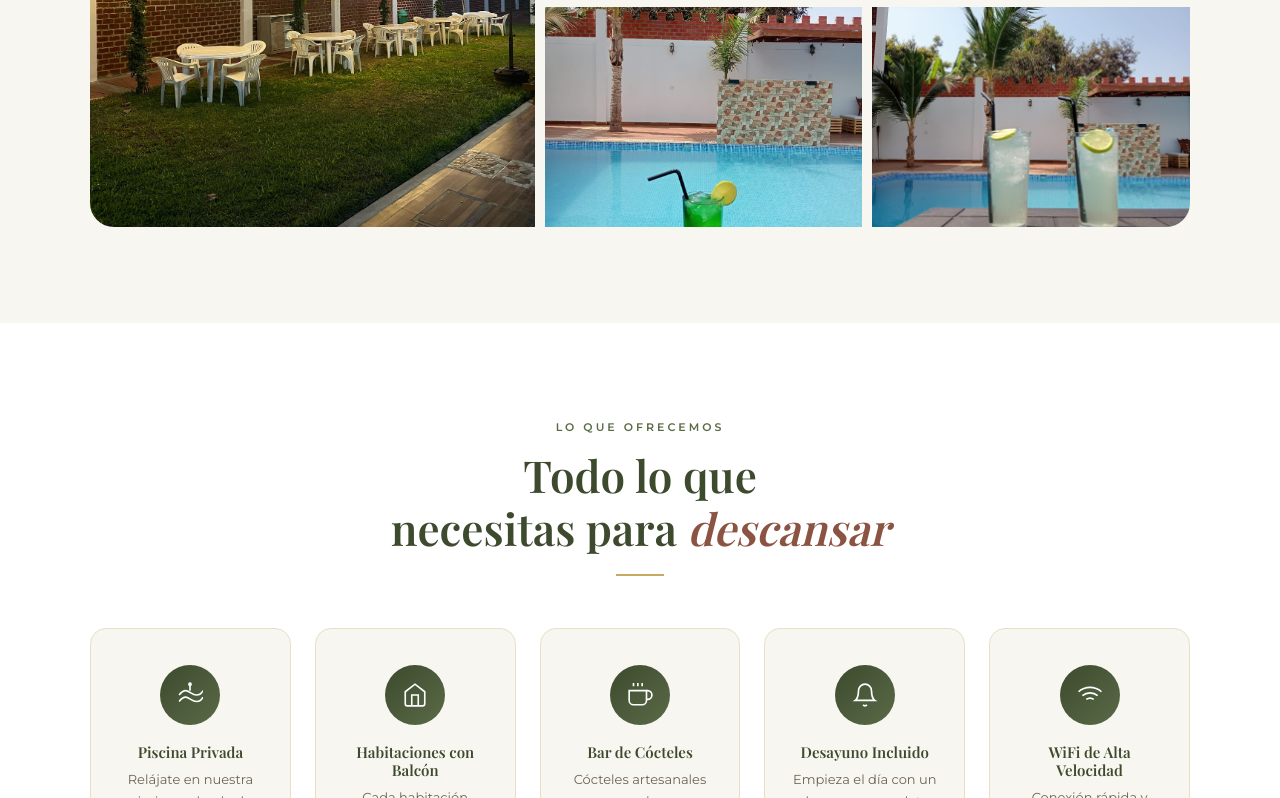
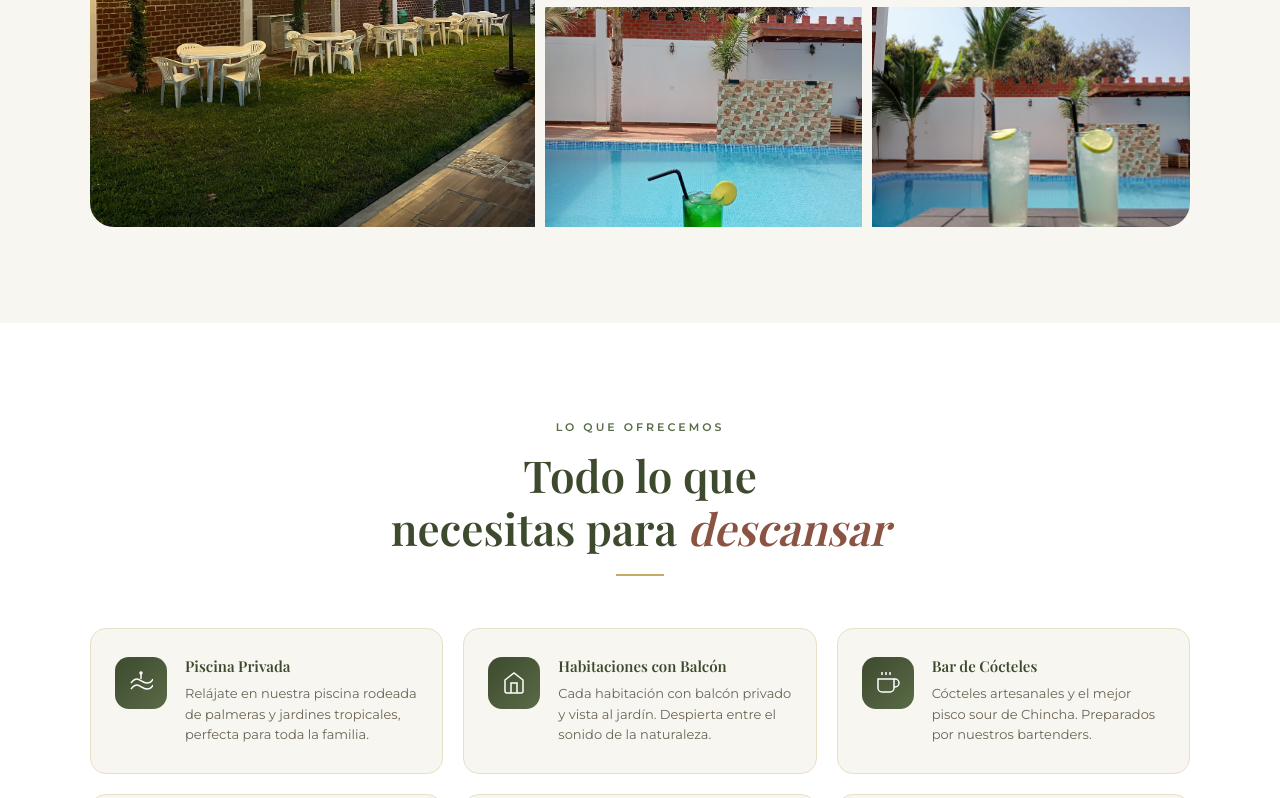
Before and after one commit to casi333/OliversGardenWebPage, a plain HTML site: page index.html in a window 1280 px wide. Shown: the part 2002-2800 px from the top of the page. Drawn offline with nearby package versions, Linux system fonts and the light colour scheme; a web font is replaced by a local one.

Commit message:
Rediseño sección amenidades: layout horizontal icon+texto, grid 3x2 simétrico

```diff
--- a/css/responsive.css
+++ b/css/responsive.css
@@ -118,6 +118,7 @@
   /* Amenidades */
   .amenidades-grid {
     grid-template-columns: repeat(2, 1fr);
+    gap: 16px;
   }
 
   /* Ubicación */
@@ -187,6 +188,11 @@
 
   .amenidades-grid {
     grid-template-columns: 1fr;
+    gap: 12px;
+  }
+
+  .amenidad-card {
+    padding: 20px 18px;
   }
 
   .cta-botones {
--- a/css/styles.css
+++ b/css/styles.css
@@ -581,8 +581,8 @@
 
 .amenidades-grid {
   display: grid;
-  grid-template-columns: repeat(auto-fit, minmax(200px, 1fr));
-  gap: 24px;
+  grid-template-columns: repeat(3, 1fr);
+  gap: 20px;
   max-width: 1100px;
   margin: 0 auto;
 }
@@ -590,66 +590,59 @@
 .amenidad-card {
   background: var(--crema);
   border-radius: var(--radio);
-  padding: 36px 24px 30px;
-  text-align: center;
+  padding: 28px 24px;
   border: 1px solid var(--arena);
-  transition: transform var(--transicion), box-shadow var(--transicion);
-  position: relative;
-  overflow: hidden;
-}
-
-.amenidad-card::before {
-  content: '';
-  position: absolute;
-  top: 0;
-  left: 0;
-  right: 0;
-  height: 3px;
-  background: linear-gradient(90deg, var(--oliva-oscuro), var(--dorado));
-  transform: scaleX(0);
-  transition: transform 0.4s ease;
+  transition: transform var(--transicion), box-shadow var(--transicion), border-color var(--transicion);
+  display: flex;
+  align-items: flex-start;
+  gap: 18px;
+  text-align: left;
 }
 
 .amenidad-card:hover {
-  transform: translateY(-5px);
+  transform: translateY(-3px);
   box-shadow: var(--sombra-media);
-}
-
-.amenidad-card:hover::before {
-  transform: scaleX(1);
+  border-color: var(--dorado);
 }
 
 .amenidad-icono {
-  width: 60px;
-  height: 60px;
-  border-radius: 50%;
+  width: 52px;
+  height: 52px;
+  border-radius: 14px;
   background: linear-gradient(135deg, var(--oliva-oscuro), var(--oliva-medio));
   display: flex;
   align-items: center;
   justify-content: center;
-  margin: 0 auto 18px;
+  flex-shrink: 0;
 }
 
 .amenidad-icono svg {
-  width: 26px;
-  height: 26px;
+  width: 24px;
+  height: 24px;
   stroke: #fff;
   fill: none;
   stroke-width: 1.5;
+}
+
+.amenidad-texto {
+  flex: 1;
+  min-width: 0;
 }
 
 .amenidad-card h3 {
   font-size: 15px;
   font-weight: 600;
   color: var(--oliva-oscuro);
-  margin-bottom: 8px;
+  margin-bottom: 6px;
+  line-height: 1.3;
 }
 
 .amenidad-card p {
   font-size: 13px;
   color: var(--texto-suave);
-  line-height: 1.65;
+  line-height: 1.6;
   font-weight: 400;
+  margin: 0;
 }
 
 /* ─── CTA WHATSAPP ─── */
--- a/index.html
+++ b/index.html
@@ -225,56 +225,62 @@
   <div class="amenidades-grid">
     <div class="amenidad-card">
       <div class="amenidad-icono">
-        <!-- Piscina -->
         <svg viewBox="0 0 24 24"><path d="M2 12s3-4 6-4 6 4 10 4 6-4 6-4"/><path d="M2 18s3-4 6-4 6 4 10 4 6-4 6-4"/><path d="M12 2v6"/><circle cx="12" cy="2" r="1"/></svg>
       </div>
+      <div class="amenidad-texto">
         <h3>Piscina Privada</h3>
         <p>Relájate en nuestra piscina rodeada de palmeras y jardines tropicales, perfecta para toda la familia.</p>
+      </div>
     </div>
 
     <div class="amenidad-card">
       <div class="amenidad-icono">
-        <!-- Habitaciones -->
         <svg viewBox="0 0 24 24"><path d="M3 9l9-7 9 7v11a2 2 0 0 1-2 2H5a2 2 0 0 1-2-2z"/><polyline points="9 22 9 12 15 12 15 22"/></svg>
       </div>
+      <div class="amenidad-texto">
         <h3>Habitaciones con Balcón</h3>
-      <p>Cada habitación cuenta con balcón privado y vista al jardín. Despierta entre el sonido de la naturaleza.</p>
+        <p>Cada habitación con balcón privado y vista al jardín. Despierta entre el sonido de la naturaleza.</p>
+      </div>
     </div>
 
     <div class="amenidad-card">
       <div class="amenidad-icono">
-        <!-- Bar -->
         <svg viewBox="0 0 24 24"><path d="M18 8h1a4 4 0 0 1 0 8h-1"/><path d="M2 8h16v9a4 4 0 0 1-4 4H6a4 4 0 0 1-4-4V8z"/><line x1="6" y1="1" x2="6" y2="4"/><line x1="10" y1="1" x2="10" y2="4"/><line x1="14" y1="1" x2="14" y2="4"/></svg>
       </div>
+      <div class="amenidad-texto">
         <h3>Bar de Cócteles</h3>
-      <p>Cócteles artesanales preparados por nuestros bartenders. El pisco sour más fresco de Chincha te espera.</p>
+        <p>Cócteles artesanales y el mejor pisco sour de Chincha. Preparados por nuestros bartenders.</p>
+      </div>
     </div>
 
     <div class="amenidad-card">
       <div class="amenidad-icono">
-        <!-- Desayuno -->
         <svg viewBox="0 0 24 24"><path d="M18 8A6 6 0 0 0 6 8c0 7-3 9-3 9h18s-3-2-3-9"/><path d="M13.73 21a2 2 0 0 1-3.46 0"/></svg>
       </div>
+      <div class="amenidad-texto">
         <h3>Desayuno Incluido</h3>
-      <p>Empieza el día con un desayuno completo usando los mejores productos locales de la región de Ica.</p>
+        <p>Empieza el día con un desayuno completo con los mejores productos locales de la región de Ica.</p>
+      </div>
     </div>
 
     <div class="amenidad-card">
       <div class="amenidad-icono">
-        <!-- WiFi -->
         <svg viewBox="0 0 24 24"><path d="M5 12.55a11 11 0 0 1 14.08 0"/><path d="M1.42 9a16 16 0 0 1 21.16 0"/><path d="M8.53 16.11a6 6 0 0 1 6.95 0"/><line x1="12" y1="20" x2="12.01" y2="20"/></svg>
       </div>
+      <div class="amenidad-texto">
         <h3>WiFi de Alta Velocidad</h3>
-      <p>Conexión rápida y estable en todas las áreas del hotel. Ideal para trabajar en remoto o quedarte conectado.</p>
+        <p>Conexión rápida y estable en todas las áreas del hotel, sin costo adicional.</p>
+      </div>
     </div>
 
     <div class="amenidad-card">
       <div class="amenidad-icono">
-        <!-- Estacionamiento -->
         <svg viewBox="0 0 24 24"><rect x="3" y="3" width="18" height="18" rx="2"/><path d="M9 17V7h4a3 3 0 0 1 0 6H9"/></svg>
       </div>
+      <div class="amenidad-texto">
         <h3>Estacionamiento Gratis</h3>
-      <p>Amplio estacionamiento privado y seguro para todos nuestros huéspedes, sin costo adicional.</p>
+        <p>Amplio estacionamiento privado y seguro para todos nuestros huéspedes.</p>
+      </div>
     </div>
   </div>
 </section>
```
Lines whose indentation alone changed are shown as unchanged.
